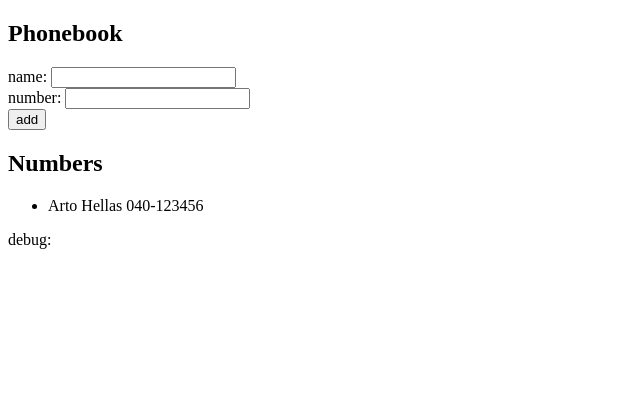
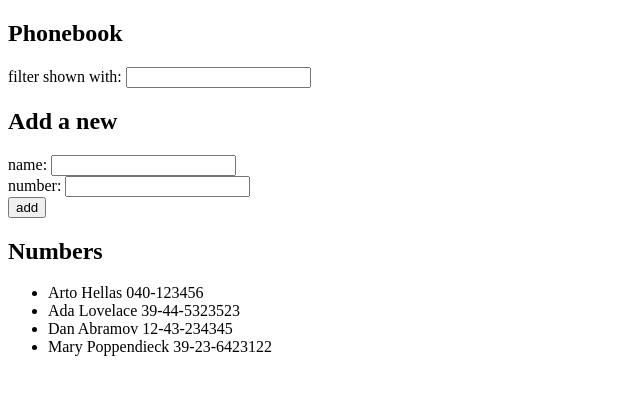
Before and after one commit to janviercardenas987-dotcom/submission-repository-full-stack-open, a React (Vite) app in the folder part2/AgendaTelefonica/: page / in a window 1280 px wide. Shown: the top 394 px of the page, without its empty margins (0-640 px from the left). Built offline with nearby package versions, Linux system fonts and the light colour scheme.

Commit message:
add: Exercise 2.8

```diff
--- a/part2/AgendaTelefonica/src/App.jsx
+++ b/part2/AgendaTelefonica/src/App.jsx
@@ -3,12 +3,15 @@
 
 const App = () => {
   const [persons, setPersons] = useState([
-    {name: 'Arto Hellas', number:'040-123456'}
-
+    {name: 'Arto Hellas', number:'040-123456', id: 1},
+    { name: 'Ada Lovelace', number: '39-44-5323523', id: 2 },
+    { name: 'Dan Abramov', number: '12-43-234345', id: 3 },
+    { name: 'Mary Poppendieck', number: '39-23-6423122', id: 4 }
   ]);
 
   const [newName, setNewName] = useState('');
   const [newNumber, setNewNumber] = useState('');
+  const [filter, setFilter] = useState('');
 
   const addName = (event) => {
     event.preventDefault();
@@ -21,8 +24,9 @@
       return;
     }
     const nameObject = {
-    name: newName,
-    number: newNumber,
+      id: persons.length + 1,
+      name: newName,
+      number: newNumber,
     };
     setPersons(persons.concat(nameObject));
     setNewName('');
@@ -30,6 +34,9 @@
 
   }
 
+  const filterPerson = persons.filter(p =>
+    p.name.toLowerCase().includes(filter.toLowerCase())
+  );
 
   const handleNameChange = (event) => {
     console.log(event.target.value);
@@ -41,9 +48,23 @@
     setNewNumber(event.target.value);
   }
 
+  const handleFilterPerson = (event) => {
+    setFilter(event.target.value);
+  }
+
   return(
     <div>
         <h2>Phonebook</h2>
+
+        <div>
+          filter shown with: <input
+          value={filter}
+          onChange={handleFilterPerson}
+           type="text"
+            />
+        </div>
+
+        <h2>Add a new</h2>
         <form onSubmit={addName}>
           <div>
             name: <input
@@ -67,12 +88,10 @@
 
         <h2>Numbers</h2>
         <div>
-          <ul>{persons.map(person =>
+          <ul>{filterPerson.map(person =>
             <Person key={person.name} person={person}/>)}
           </ul>
         </div>
-
-      <div>debug: {newName}</div>
     </div>
   )
 }
```
